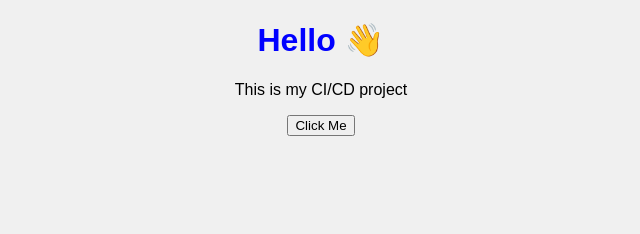
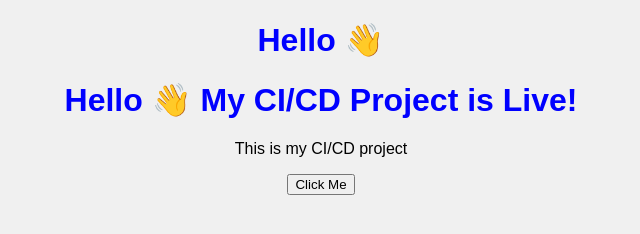
Before and after one commit to Prathamesh2254/ci-cd-project, a plain HTML site: page index.html in a window 1280 px wide. Shown: the whole page, without its empty margins (319-959 px from the left). Drawn offline with Linux system fonts and the light colour scheme.

Commit message:
Update index.html

```diff
--- a/index.html
+++ b/index.html
@@ -6,6 +6,7 @@
 </head>
 <body>
     <h1>Hello 👋</h1>
+    <h1>Hello 👋 My CI/CD Project is Live!</h1>
     <p>This is my CI/CD project</p>
     <button onclick="showMessage()">Click Me</button>
 
```
